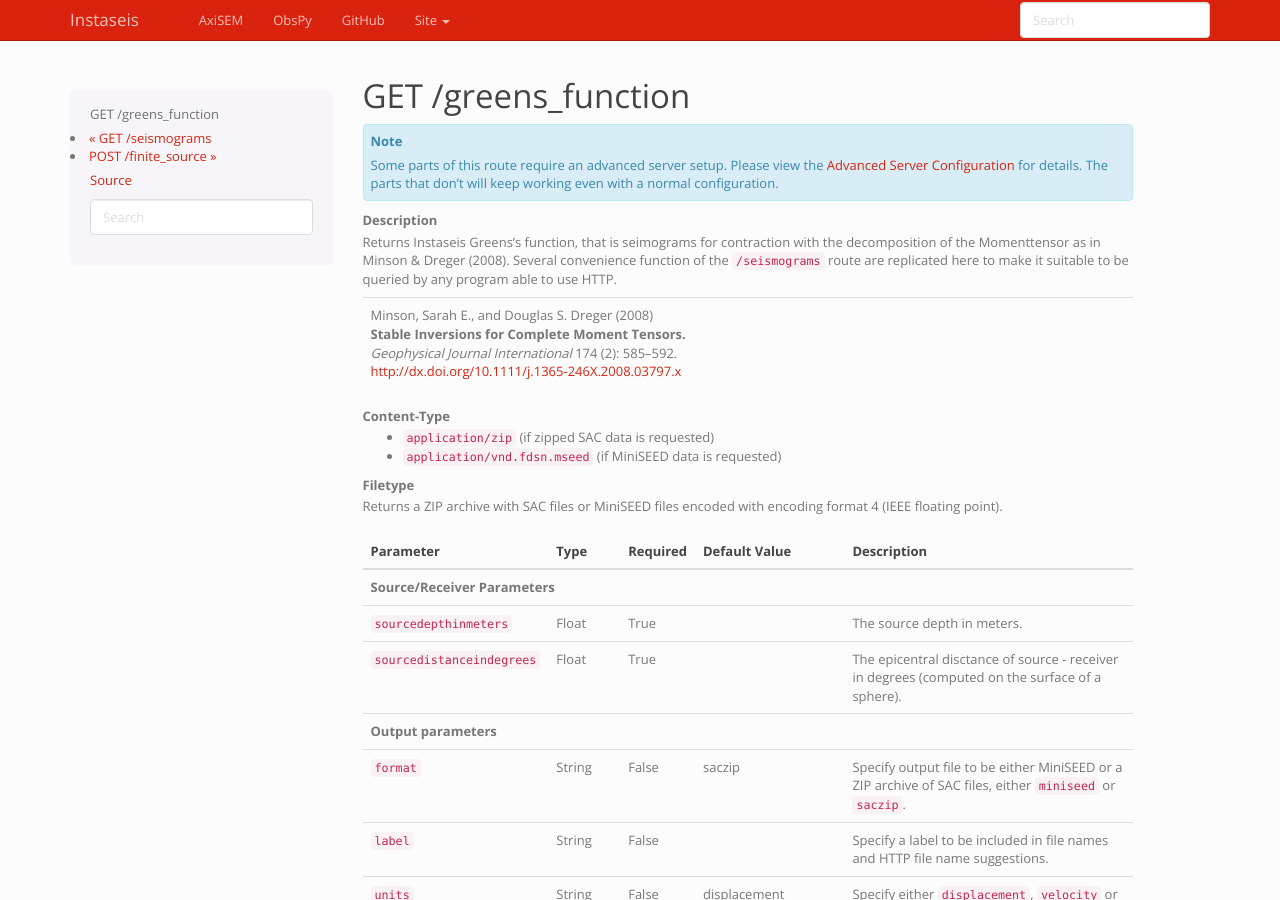
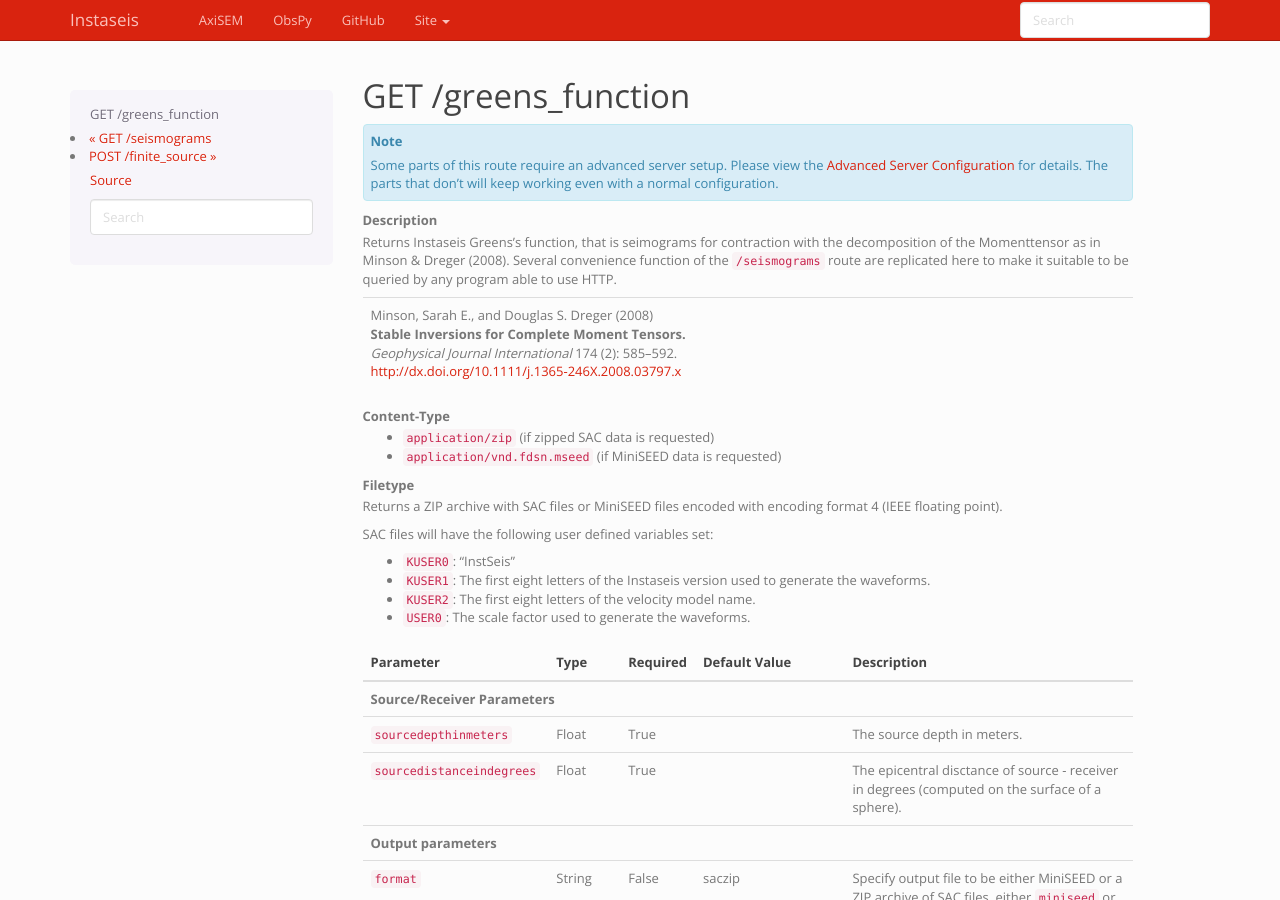
Before and after one commit to krischer/instaseis, a Sphinx documentation site: the page built from doc/routes/greens_function.rst, in a window 1280 px wide and 900 px high. Built offline with Sphinx 7.4.7, drawn with Linux system fonts in a browser that asks for light colours; the version number could not be read and is left out.

Commit message:
Properly documenting user defined SAC header fields

```diff
--- a/doc/routes/greens_function.rst
+++ b/doc/routes/greens_function.rst
@@ -27,6 +27,13 @@ Content-Type
 Filetype
     Returns a ZIP archive with SAC files or MiniSEED files encoded with
     encoding format 4 (IEEE floating point).
+
+    SAC files will have the following user defined variables set:
+
+    * ``KUSER0``: "InstSeis"
+    * ``KUSER1``: The first eight letters of the Instaseis version used to generate the waveforms.
+    * ``KUSER2``: The first eight letters of the velocity model name.
+    * ``USER0``: The scale factor used to generate the waveforms.
 
 +-----------------------------+----------+----------+-----------------------------+--------------------------------------------------------------------------------------+
 | Parameter                   | Type     | Required | Default Value               | Description                                                                          |
```
Also changed, not shown: doc/routes/finite_source.rst (+7 -0 lines), doc/routes/seismograms.rst (+7 -0 lines).
